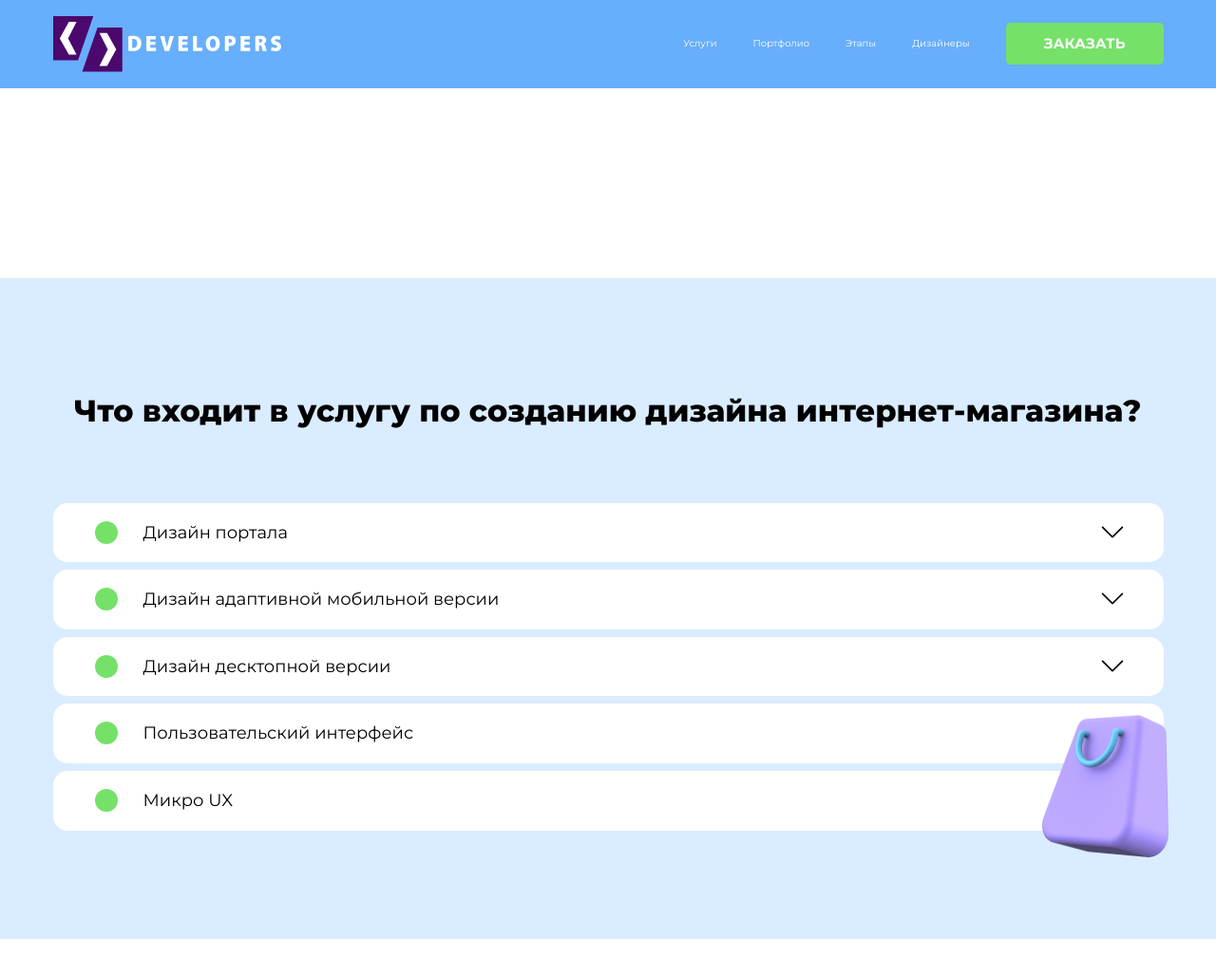
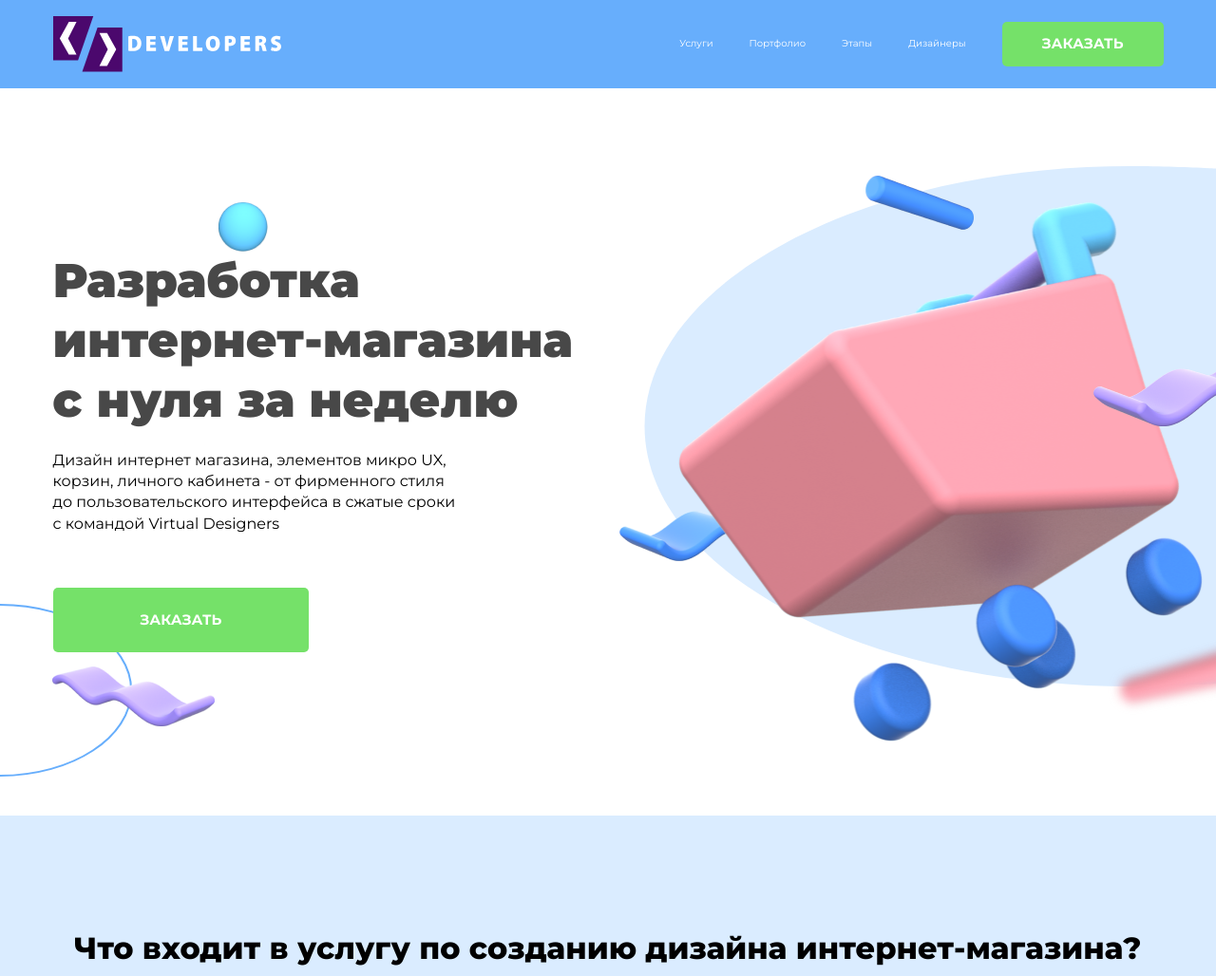
Before and after one commit to oleksandrway/developers_online_shop_in_a_week, a website built with Vite: page index.html in a window 1280 px wide. Shown: the top 1028 px of the page at 95% size. Built offline with nearby package versions, Linux system fonts and the light colour scheme; some packages are replaced by stand-ins of ours.

Commit message:
promo section
adaptability and hover effect on btn

```diff
--- a/index.html
+++ b/index.html
@@ -1,5 +1,5 @@
 <!DOCTYPE html>
-<html lang="en">
+<html lang="ru">
 
 <head>
   <meta charset="UTF-8" />
@@ -10,6 +10,8 @@
   <link href="https://fonts.googleapis.com/css2?family=Montserrat:wght@400;600;700;800;900&display=swap"
     rel="stylesheet">
   <meta name="viewport" content="width=device-width, initial-scale=1.0" />
+  <meta name="description" content="Разработка интернет-магазина
+  с нуля за неделю" />
   <title>DEVELOPERS</title>
 </head>
 
@@ -34,7 +36,7 @@
             <a href="#">Дизайнеры</a>
           </li>
           <li class="menu-item <lg:hidden flex items-center ">
-            <button class="btn  py-1rem px-4rem  hover:border-0.25rem hover:border-white hover:py-0.75rem hover:px-3.75rem
+            <button class="btn  py-1.15rem px-4.2rem  hover:border-0.25rem hover:border-white hover:py-0.75rem hover:px-3.75rem
               active:bg-white active:text-[var(--color-blue-dark)]  ">Заказать</button>
           </li>
 
@@ -47,7 +49,50 @@
     </div>
   </header>
 
-  <div class="divider h-20rem"></div>
+  <section class="promo">
+    <div class="container">
+      <img src="/promo/sheet-left.png" alt="sheet" class="sheet-left">
+      <img src="/promo/circle-left.png" alt="circle" class="circle-left">
+
+
+      <svg class="ellipse-left" width="147" height="183" viewBox="0 0 147 183" fill="none"
+        xmlns="http://www.w3.org/2000/svg">
+        <path
+          d="M146 91.5C146 116.319 130.607 138.92 105.448 155.363C80.2977 171.801 45.4939 182 6.99995 182C4.01486 182 1.35819 181.855 -1.00009 181.575L-1.00009 180.474L-1.0001 174.847L-1.00011 154.573L-1.00012 91.335L-1.00011 27.6203L-1.0001 7.64414L-1.00009 2.14415L-1.00009 1.16743C1.47381 1.05643 4.13677 1 6.99995 1C45.4939 1 80.2977 11.1994 105.448 27.6368C130.607 44.08 146 66.6807 146 91.5Z"
+          fill="white" stroke="#67AEFC" stroke-width="2" />
+      </svg>
+      <svg class="ellipse-right" width="610" height="548" viewBox="0 0 610 548" fill="none"
+        xmlns="http://www.w3.org/2000/svg">
+        <path
+          d="M610 274C610 474.451 610 544.5 610 544.5C610 544.5 561.651 548 511.5 548C229.283 548 0.5 425.326 0.5 274C0.5 122.674 229.283 0 511.5 0C562.177 0 610 3 610 3C610 3 610 54.7889 610 274Z"
+          fill="#DAECFF" />
+      </svg>
+
+
+      <div class="promo__content">
+        <h1 class="title-1 promo__title mb-2.1rem">Разработка
+          интернет-магазина
+          с нуля за неделю</h1>
+        <div class="promo__desc">Дизайн интернет магазина, элементов микро UX, корзин, личного кабинета - от фирменного
+          стиля
+          до пользовательского интерфейса в сжатые сроки
+          с командой Virtual Designers
+        </div>
+        <button class="btn promo__btn">Заказать </button>
+      </div>
+
+      <div class="promo__img">
+        <img src="/promo/cart.png" alt="cart" class="promo__cart">
+        <img src="/promo/stick-top.png" alt="" class="stick-top">
+        <img src="/promo/stick-bottom.png" alt="" class="stick-bottom">
+        <img src="/promo/circle-right-small.png" alt="" class="circle-right-small">
+        <img src="/promo/circle-right-big.png" alt="" class="circle-right-big">
+        <img src="/promo/sheet-right.png" alt="" class="sheet-right">
+
+
+      </div>
+    </div>
+  </section>
   <section class="services bg-[var(--color-blue-light)]">
     <div class="container">
       <h2 class="title-2 mb-7.2rem <md:mb-1.7rem">Что входит в услугу по созданию дизайна интернет-магазина?</h2>
--- a/src/sass/base/reusable-elements.scss
+++ b/src/sass/base/reusable-elements.scss
@@ -3,6 +3,20 @@
 }
 
 .title-1 {
+  font-weight: 900;
+  font-size: 50px;
+  line-height: 1.26;
+  color: #484848;
+
+  @screen <md {
+    font-weight: 800;
+    font-size: 26px;
+    line-height: 1.2;
+  }
+
+  @screen <sm {
+    text-transform: uppercase;
+  }
 }
 
 .title-2 {
--- /dev/null
+++ b/src/sass/components/promo.scss
@@ -0,0 +1,259 @@
+.promo {
+  padding: 11.1rem 0 4.1rem 0;
+  position: relative;
+  overflow: hidden;
+
+  @screen <lg {
+    padding: 4rem 0 4.1rem 0;
+  }
+
+  @screen <sm {
+    padding: 28rem 0 4.1rem 0;
+  }
+
+  .container {
+    display: flex;
+    @screen <sm {
+      flex-direction: column-reverse;
+    }
+  }
+
+  .sheet-left {
+    position: absolute;
+    bottom: 9.4rem;
+    left: 5.5rem;
+
+    @screen <xl {
+      display: none;
+    }
+
+    @screen <sm {
+      display: block;
+      top: 23.9rem;
+      left: calc(50% - 19rem);
+      width: 6.7rem;
+      height: 2.6rem;
+      transform: scalex(-1);
+    }
+  }
+
+  .circle-left {
+    position: absolute;
+    top: 12rem;
+    left: 23rem;
+    z-index: -1;
+
+    width: 5.2rem;
+    height: 5.2rem;
+
+    @screen <2xl {
+      display: none;
+    }
+  }
+  .ellipse-left {
+    position: absolute;
+    bottom: 4.1rem;
+    left: -0.8rem;
+    z-index: -2;
+
+    width: 14.8rem;
+    height: 18.2rem;
+
+    @screen <xl {
+      display: none;
+    }
+
+    @screen <sm {
+      display: block;
+      width: 5.6rem;
+      height: 6.5rem;
+      top: 2.6rem;
+      path {
+        stroke: var(--color-green);
+      }
+    }
+  }
+
+  .ellipse-right {
+    position: absolute;
+    top: 8.2rem;
+    right: -0.8rem;
+    z-index: -1;
+
+    @screen <lg {
+      // width: 29.4rem;
+      // height: 26.3rem;
+      // top: 14rem;
+      // right: -11rem;
+      left: 60%;
+    }
+
+    @screen <md {
+      top: -5rem;
+      left: 70%;
+    }
+
+    @screen <sm {
+      top: 3rem;
+      left: 50%;
+    }
+  }
+
+  &__content {
+    padding-top: 6rem;
+  }
+
+  &__desc {
+    font-weight: 400;
+    font-size: 1.6rem;
+    line-height: 1.4;
+    max-width: 42.5rem;
+    margin-bottom: 5.6rem;
+  }
+
+  &__btn {
+    padding: 2.2rem 9.2rem;
+
+    @screen <md {
+      padding: 1.7rem 8.2rem;
+    }
+
+    @screen <sm {
+      width: 100%;
+    }
+
+    &:hover {
+      border: 0.25rem solid var(--color-blue-dark);
+      padding: 1.95rem 8.95rem;
+
+      @screen <md {
+        padding: 1.45rem 7.95rem;
+      }
+    }
+
+    &:active {
+      background-color: var(--color-blue-dark);
+    }
+  }
+
+  &__img {
+    flex: 0 0 55%;
+    position: relative;
+    margin-right: -7rem;
+    margin-left: 3rem;
+
+    @screen <xl {
+      flex: 0 0 50%;
+
+      margin-left: 0;
+    }
+
+    @screen <lg {
+      flex: 0 0 37%;
+      margin-left: -5rem;
+    }
+  }
+
+  &__cart {
+    width: 100%;
+    height: 100%;
+    object-fit: contain;
+
+    @screen <sm {
+      position: absolute;
+      top: -22.5rem;
+      left: 47%;
+      width: 40.9rem;
+      height: 25.4rem;
+      transform: translateX(-50%) rotate(15deg);
+    }
+  }
+
+  .stick-top {
+    position: absolute;
+    top: -1.9rem;
+    left: 25.9rem;
+
+    @screen <xl {
+      left: 20rem;
+      top: 0;
+    }
+
+    @screen <lg {
+      width: 5rem;
+      height: 2.2rem;
+      left: 6.8rem;
+      top: 10rem;
+    }
+
+    @screen <md {
+      top: -24.6rem;
+      left: calc(50% - 5.4rem);
+    }
+  }
+  .stick-bottom {
+    position: absolute;
+    bottom: 6.5rem;
+    right: -3.2rem;
+
+    @screen <lg {
+      width: 6.5rem;
+      height: 3.5rem;
+    }
+
+    @screen <sm {
+      bottom: 1rem;
+      right: calc(50% - 11.5rem);
+    }
+  }
+  .circle-right-small {
+    position: absolute;
+    bottom: 32.4rem;
+    right: -13.4rem;
+
+    @screen <sm {
+      width: 2.6rem;
+      height: 2.6rem;
+      bottom: -1.6rem;
+      right: calc(50% - 15.3rem);
+    }
+  }
+  .circle-right-big {
+    position: absolute;
+    bottom: 25.4rem;
+    right: -5.6rem;
+
+    @screen <sm {
+      width: 2.4rem;
+      height: 2.4rem;
+      bottom: 9.2rem;
+      right: calc(50% - 12.7rem);
+    }
+  }
+  .sheet-right {
+    position: absolute;
+    bottom: 36.9rem;
+    right: -7.8rem;
+
+    @screen <xl {
+      bottom: 31.9rem;
+    }
+
+    @screen <lg {
+      width: 9rem;
+      height: 4rem;
+      right: 2.2rem;
+      bottom: 28rem;
+    }
+
+    @screen <md {
+      bottom: 20rem;
+      right: 0;
+    }
+
+    @screen <sm {
+      bottom: 13.5rem;
+      right: calc(50% - 13.5rem);
+    }
+  }
+}
--- a/src/sass/components/services.scss
+++ b/src/sass/components/services.scss
@@ -20,7 +20,7 @@
 
   &__card {
     background-color: #fff;
-    padding: 0.4rem 3.2rem;
+    padding: 0.3rem 3.2rem;
     border-radius: 15px;
 
     @screen <md {
@@ -80,7 +80,7 @@
     }
 
     &:not(&:last-child) {
-      margin-bottom: 0.8rem;
+      margin-bottom: 1rem;
       @screen <md {
         margin-bottom: 1rem;
       }
--- a/src/sass/main.scss
+++ b/src/sass/main.scss
@@ -7,3 +7,4 @@
 @import "components/stages.scss";
 @import "components/examples.scss";
 @import "components/more-info.scss";
+@import "components/promo.scss";
```
Also changed, not shown: public/promo/cart.png (added), public/promo/circle-left.png (added), public/promo/circle-right-big.png (added), public/promo/circle-right-small.png (added), public/promo/sheet-left.png (added), public/promo/sheet-right.png (added), public/promo/stick-bottom.png (added), public/promo/stick-top.png (added).
